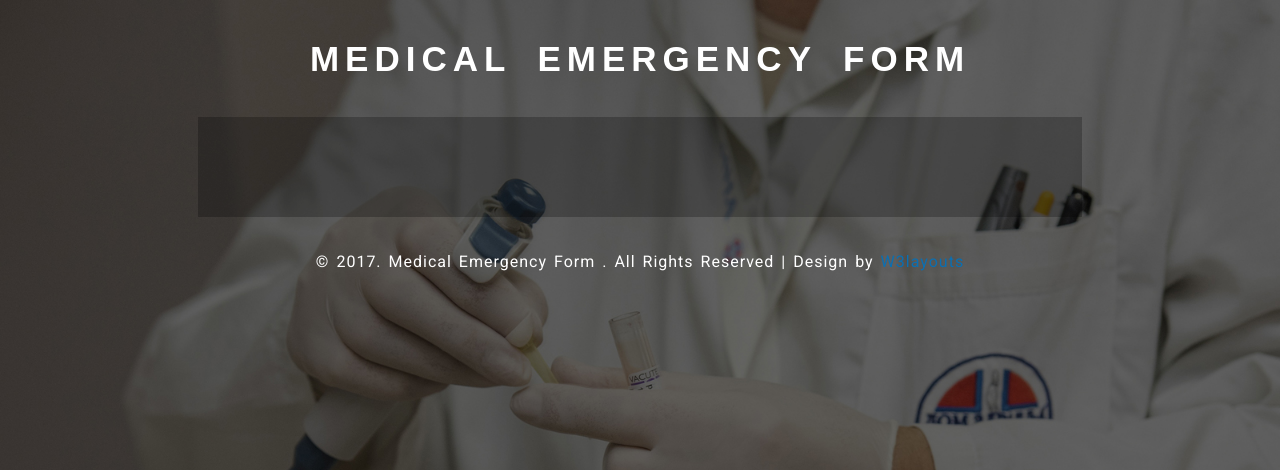
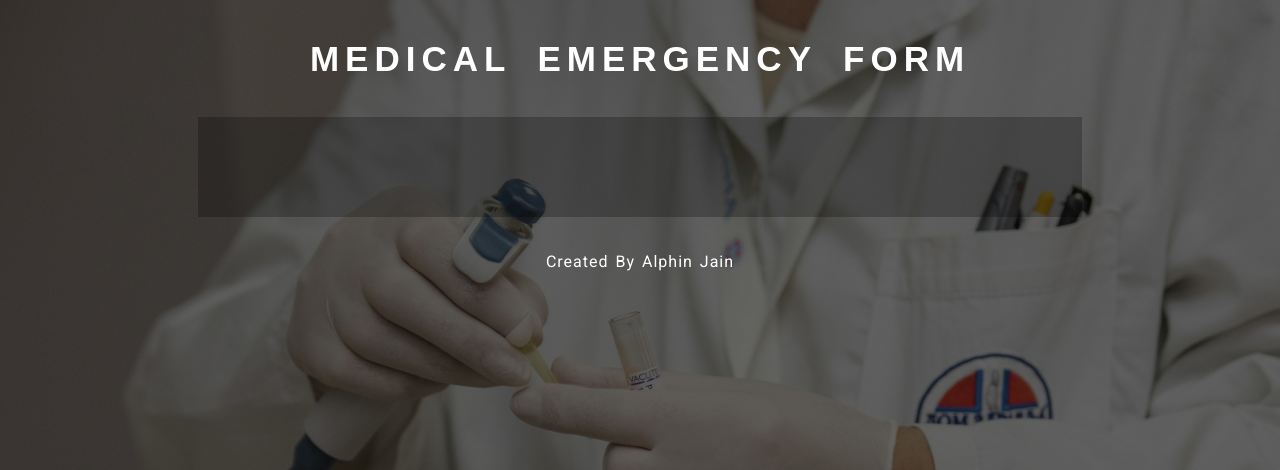
Before and after one commit to jainalphin/heart_disease_prediction, a Flask app: template templates/result.html in a window 1280 px wide. Shown: the top 470 px of the page. Run offline with Flask 2, Linux system fonts and the light colour scheme; the template is opened without the code that fills it, so the values that code supplies are empty; parts of the project's set-up code (start-up, migrations or seed data) failed here and were passed over; some web fonts are replaced.

Commit message:
Update result.html

```diff
--- a/templates/result.html
+++ b/templates/result.html
@@ -1,13 +1,8 @@
-<!--A Design by W3layouts
-Author: W3layout
-Author URL: http://w3layouts.com
-License: Creative Commons Attribution 3.0 Unported
-License URL: http://creativecommons.org/licenses/by/3.0/
--->
+
 <!DOCTYPE HTML>
 <html>
 <head>
-<title>Medical Emergency Form a Responsive Widget Template :: w3layouts</title>
+<title>Heart Disease Prediction:Result</title>
 <meta name="viewport" content="width=device-width, initial-scale=1">
 <meta http-equiv="Content-Type" content="text/html; charset=utf-8" />
 <meta name="keywords" content="Medical Emergency Form template Responsive, Login form web template,Flat Pricing tables,Flat Drop downs Sign up Web Templates,
@@ -36,7 +31,7 @@ License URL: http://creativecommons.org/licenses/by/3.0/
    </div>
    <!--copyright-->
 			<div class="copy w3ls">
-		       <p>&copy; 2017. Medical Emergency Form . All Rights Reserved  | Design by <a href="http://w3layouts.com/" target="_blank">W3layouts</a> </p>
+		       <p>Created By Alphin Jain </p>
 	        </div>
 		<!--//copyright-->
 		<script type="text/javascript" src="static/js/jquery-2.1.4.min.js"></script>
```
